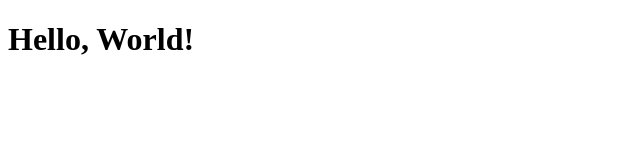
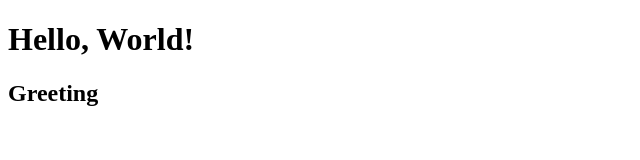
Before and after one commit to Subaru-Goto/subaru-goto-project, a plain HTML site: page index.html in a window 1280 px wide. Shown: the whole page, without its empty margins (0-640 px from the left). Drawn offline with Linux system fonts and the light colour scheme.

Commit message:
adding greeting

```diff
--- a/index.html
+++ b/index.html
@@ -7,6 +7,7 @@
 </head>
 <body>
   <h1>Hello, World!</h1>
+  <h2>Greeting</h2>
 
 </body>
 </html>
```
